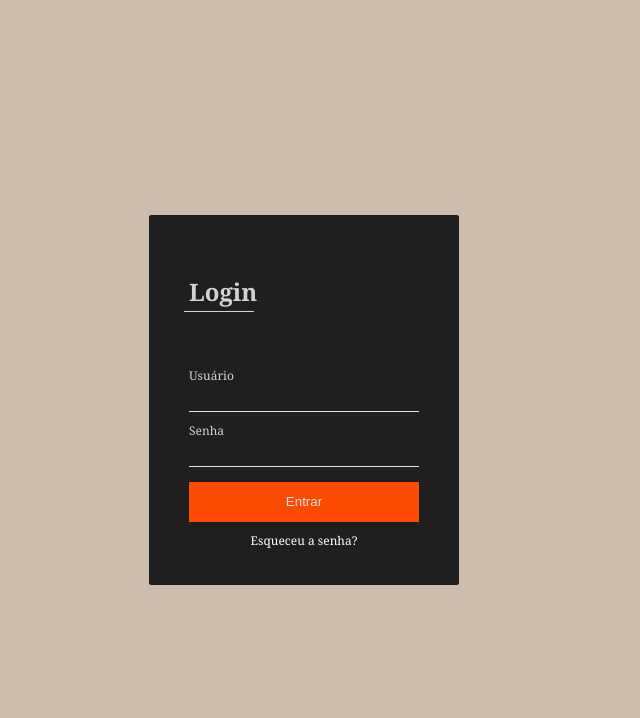
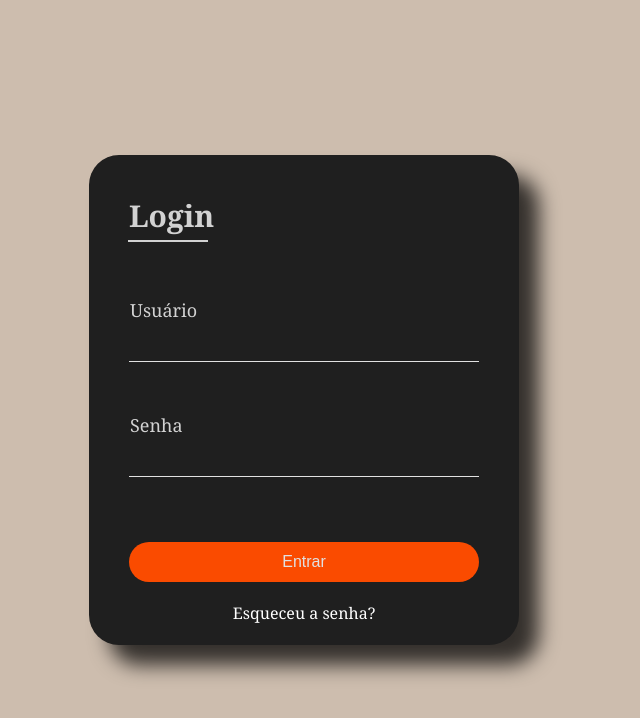
Before and after one commit to MarcoTSF/Login-Page, a plain HTML site: page index.html in a window 1280 px wide. Shown: the whole page, without its empty margins (336-976 px from the left). Drawn offline with Linux system fonts and the light colour scheme.

Commit message:
Update CSS

```diff
--- a/index.html
+++ b/index.html
@@ -9,46 +9,28 @@
     </head>
     <body>
         <div id="login">
-
             <form class="card">
-
                 <div class="card-header">
-
                     <h2>Login</h2>
-
                 </div>
 
                 <div class="card-content">
-
                     <div class="card-content-area">
-
                         <label for="usuario">Usuário</label>
-
                         <input type="text" id="usuario" autocomplete="off">
-
                     </div>
 
-                <div class="card-content-area">
-
+                    <div class="card-content-area space">
                         <label for="senha">Senha</label>
-
                         <input type="password" id="password" autocomplete="off">
-
                     </div>
-
                 </div>
 
                 <div class="card-footer">
-
                     <input type="submit" value="Entrar" class="submit">
-
                     <a href="#" class="recuperar_senha">Esqueceu a senha?</a>
                 </div>
-
-
             </form>
-
         </div>
-
     </body>
 </html>
--- a/style.css
+++ b/style.css
@@ -1,128 +1,113 @@
-body{
+* {
+    margin: 0;
+    padding: 0;
+    box-sizing: border-box;
+}
 
+body {
     padding: 0;
-
     margin: 0;
-
     background-color:#cdbdae;
 }
 
-#login{
-
+#login {
     display: flex;
-
     align-items: center;
-
     justify-content: center;
-
     height: 100vh;
-
     font-family: Cambria, Cochin, Georgia, Times, 'Times New Roman', serif;
 }
 
-.card{
-
+.card {
     background-color: #1f1f1f;
-
     padding: 40px;
-
     border-radius: 2px;
-
-    width: 230px;
-
-    height: 290px;
+    width: 430px;
+    height: 490px;
+    border-radius: 30px;
+    -webkit-box-shadow: 20px 20px 20px 0px rgba(0,0,0,0.75);
+    -moz-box-shadow: 20px 20px 20px 0px rgba(0,0,0,0.75);
+    box-shadow: 20px 20px 20px 0px rgba(0,0,0,0.75);
 }
 
-.card-header{
-
+.card-header {
     padding-bottom: 50px;
-
     opacity: 0.8;
-
     color: #fff;
+    font-size: 20px;
 }
 
-.card-header::after{
-
+.card-header::after {
     content: "";
-
-    width: 70px;
-
-    height: 1px;
-
+    width: 80px;
+    height: 2px;
     background-color: #fff;
-
     display: block;
-
-    margin-top: -17px;
-
-    margin-left: -5px;
+    margin-top: 4px;
+    margin-left: -1px;
 }
 
 .card-content label {
-
-color:#fff;
-
-font-size: 12px;
-
-opacity: 0.8;
+    color:#fff;
+    font-size: 18px;
+    opacity: 0.8;
+    padding: 1px;
 }
 
 .card-content-area {
-
     display: flex;
-
     flex-direction: column;
-
     padding: 5px 0;
 }
 
 .card-content-area input {
+    margin-top: 15px;
+    padding:0 5 px;
+    background-color: transparent;
+    border: none;
+    border-bottom: 1px solid #e1e1e1;
+    outline: none;
+    color: #fff;
+    font-size: 20px;
+}
 
-    margin-top: 10px;
-
-    padding:0 5 px;
-
-    background-color: transparent;
-
-    border: none;
-
-    border-bottom: 1px solid #e1e1e1;
-
-    outline: none;
-
-    color: #fff;
+.space {
+    margin-top: 40px;
 }
 
 .card-footer {
-
     display: flex;
-
     flex-direction: column;
 }
 
-.card-footer .submit{
+.card-footer .submit {
+    width: 100%;
+    height: 40px;
+    background-color:#fa4b00;
+    border:none;
+    color:#e1e1e1;
+    font-size: 16px;
+    margin: 60px 0 20px 0;
+    border-radius: 30px;
+    transition: 1s;
+    cursor: pointer;
+}
 
-    width: 100%;
-
-    height: 40px;
-
-    background-color:#fa4b00;
-
-    border:none;
-
-    color:#e1e1e1;
-
-    margin: 10px 0;
+.card-footer .submit:hover {
+    background-color: #e7865d;
+    color: #1f1f1f;
+    font-weight: bold;
+    border: 3px solid #fa4b00;
 }
 
 .card-footer a {
+    text-align: center;
+    font-size: 16px;
+    color: #fff;
+    text-decoration: none;
+    transition: 0.5s;
+}
 
-    text-align: center;
-
-    font-size: 12px;
-
-    color: #fff;
-
-    text-decoration: none;
+.card-footer a:hover {
+    color: #ee713c;
 }
```
Lines whose indentation alone changed are shown as unchanged.
